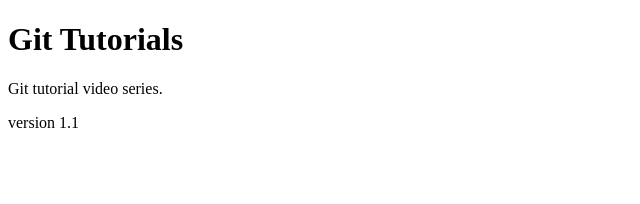
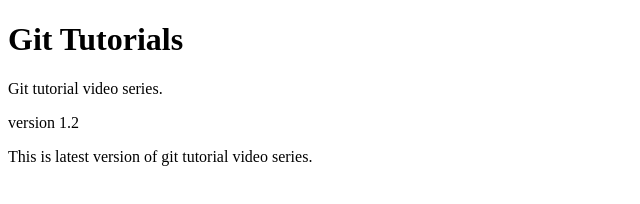
Before and after one commit to manishsinghana/git, a plain HTML site: page index.html in a window 1280 px wide. Shown: the whole page, without its empty margins (0-640 px from the left). Drawn offline with Linux system fonts and the light colour scheme.

Commit message:
version 1.2 of git tutorial

```diff
--- a/index.html
+++ b/index.html
@@ -8,6 +8,7 @@
 <body>
 	<h1>Git Tutorials</h1>
 	<p>Git tutorial video series.</p>
-	<p>version 1.1</p>
+	<p>version 1.2</p>
+	<p>This is latest version of git tutorial video series.</p>
 </body>
 </html>
```
